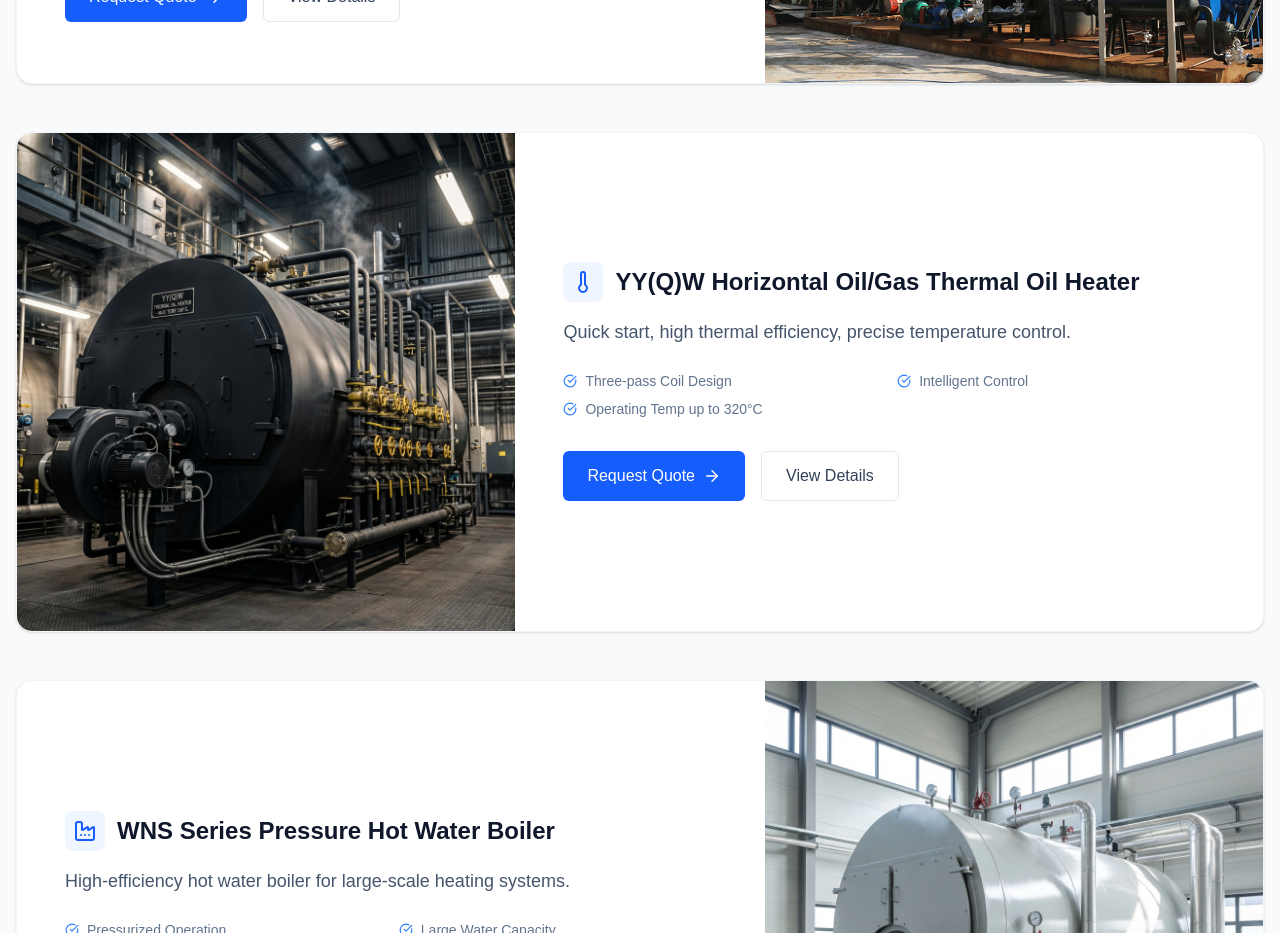
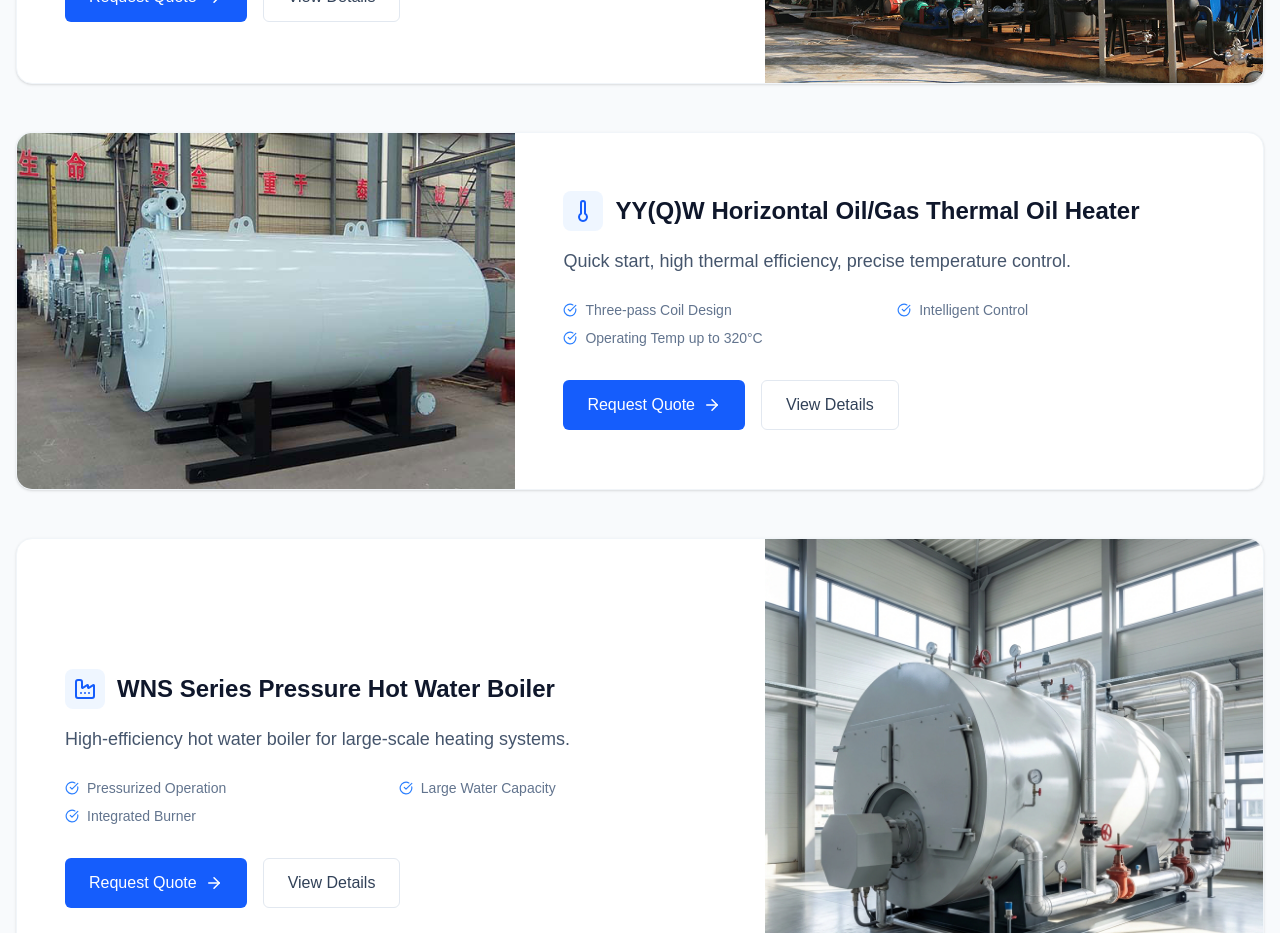
Before and after one commit to Mycs1993/guojizhan, a Next.js app: page /en/products in a window 1280 px wide. Shown: the part 2360-3293 px from the top of the page. Built offline with nearby package versions, Linux system fonts and the light colour scheme.

Commit message:
feat: use user uploaded real photo for YYQW boiler

```diff
--- a/src/data/products.ts
+++ b/src/data/products.ts
@@ -179,7 +179,7 @@ export const PRODUCT_CATEGORIES: Product[] = [
       en: "The YY(Q)W series uses a horizontal chamber structure with a three-pass coil design. It offers rapid heating and precise temperature control, perfect for petrochemical, textile printing, and plastic industries.",
       zh: "YY(Q)W系列采用卧式燃烧室结构和三回程盘管设计。具有加热快、控温精确的特点，非常适合石油化工、纺织印染和塑料行业。"
     },
-    image: "/images/products/thermal-oil-heater-premium.png", // Reusing thermal oil image
+    image: "/images/products/yyqw-thermal-oil-heater-premium.png", // Reusing thermal oil image
     icon: "Thermometer",
     features: [
       { en: "Three-pass Coil Design", zh: "三回程盘管设计" },
```
Also changed, not shown: public/images/products/yyqw-thermal-oil-heater-premium.png (added).
